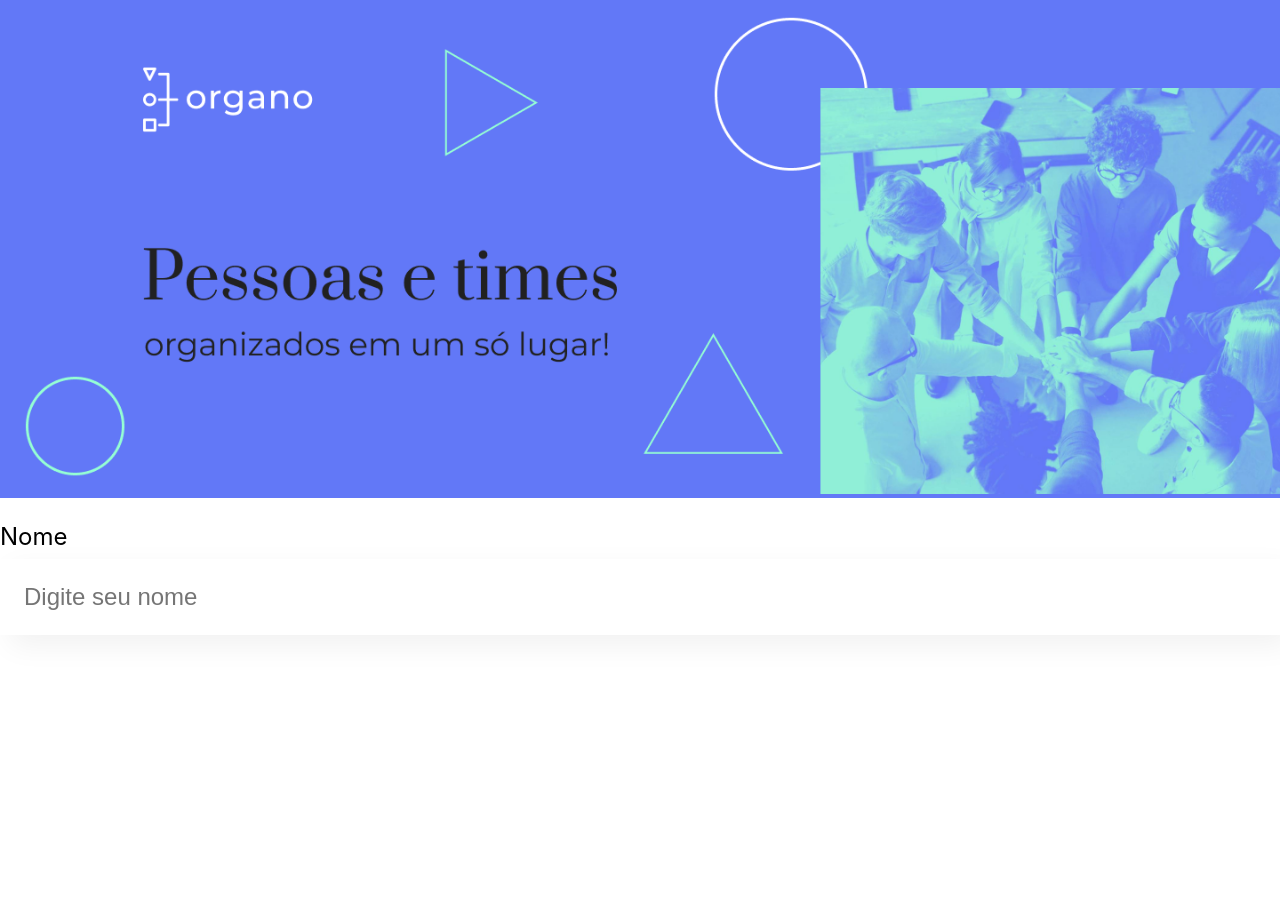
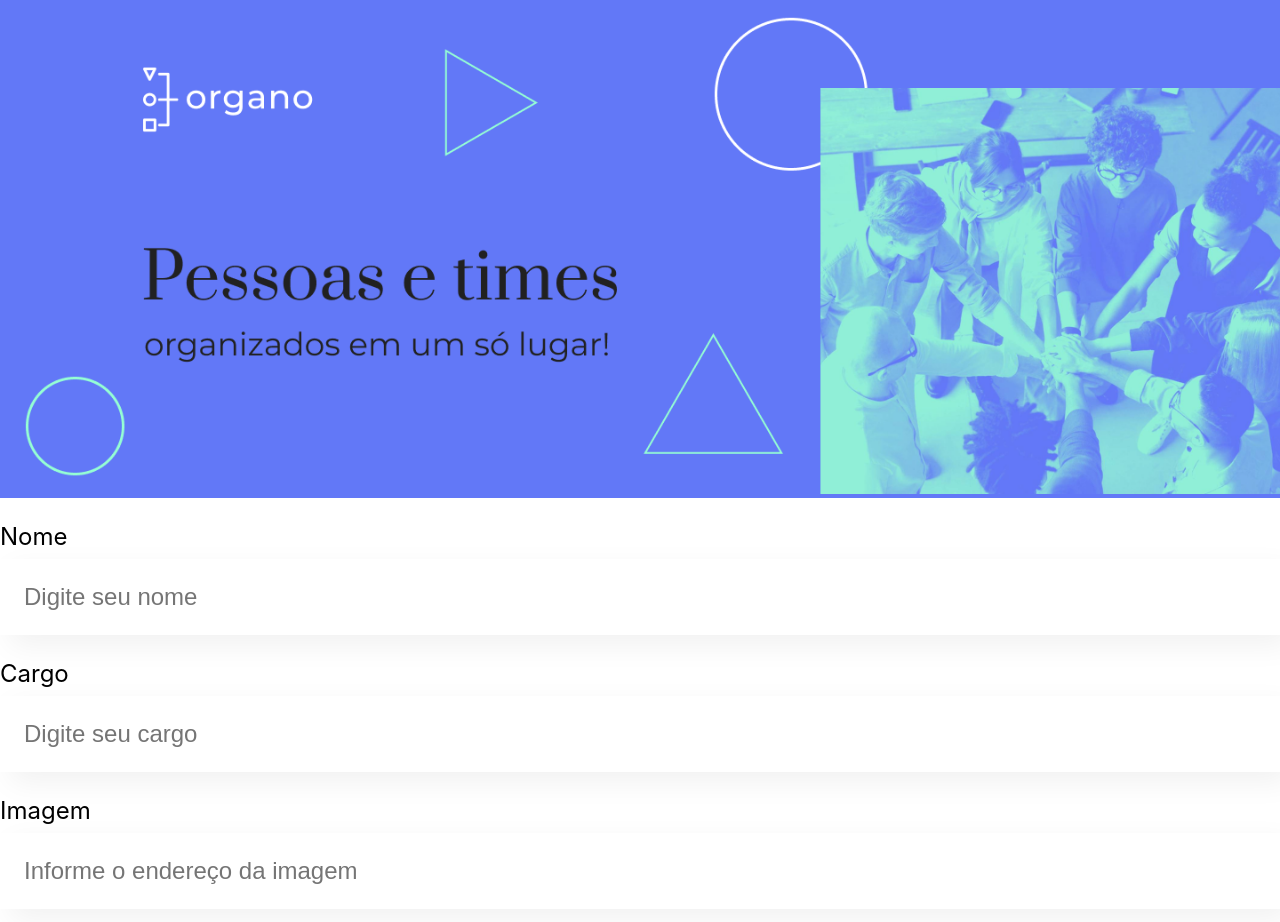
Before and after one commit to AugustoEduardo/organo-react, a React (Create React App) app: page / in a window 1280 px wide. Shown: the top 922 px of the page. Before the commit the page ends 800 px from the top, so only its background shows below. Built offline with nearby package versions, Linux system fonts and the light colour scheme.

Commit message:
Parâmetros de placeholder

```diff
--- a/src/App.js
+++ b/src/App.js
@@ -5,7 +5,9 @@
   return (
     <div className="App">
       <Banner />
-      <CampoTexto />
+      <CampoTexto label="Nome" placeholder="Digite seu nome"/>
+      <CampoTexto label="Cargo" placeholder="Digite seu cargo"/>
+      <CampoTexto label="Imagem" placeholder="Informe o endereço da imagem"/>
     </div>
   );
 }
--- a/src/componentes/CampoTexto/index.js
+++ b/src/componentes/CampoTexto/index.js
@@ -1,15 +1,14 @@
 import "./CampoTexto.css"
 
-const CampoTexto = () => {
+const CampoTexto = (props) => {
     return (
         <div className="campo-texto">
-            <label>Nome</label>
-            <input placeholder="Digite seu nome"/>
+            <label>
+                {props.label}
+            </label>
+            <input placeholder={props.placeholder}/>
         </div>
     )
-    // Nosso formulário tem uma label e um input com placeholder.
 }
 
 export default CampoTexto
-
-// O que fizemos acima é o mesmo que escrever function CampoTexto() {}
```
Also changed, not shown: Aula 1-6.txt, Aula 1-7.txt (added).
